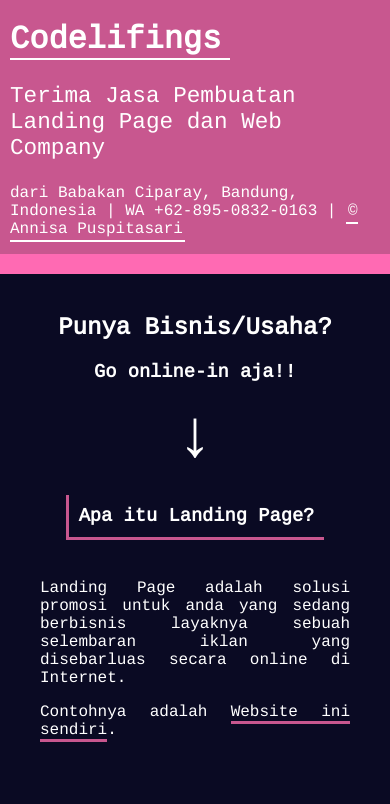
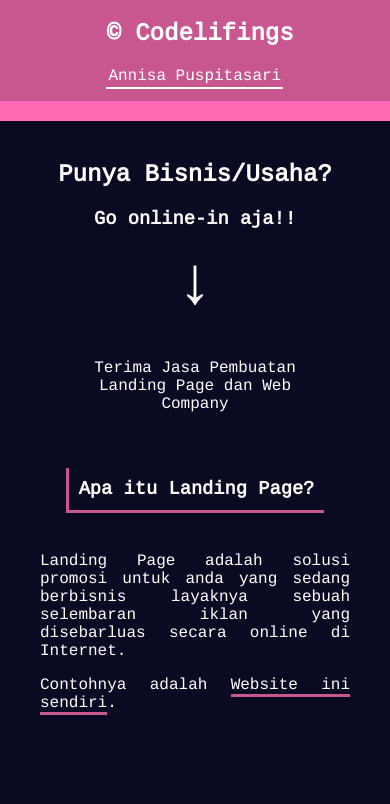
Before and after one commit to nisacodelifings/Landing-Page-Codelifings, a React app: page / in a window 390 px wide. Shown: the top 804 px of the page. Built offline with nearby package versions, Linux system fonts and the light colour scheme.

Commit message:
oke mantap lah plis

```diff
--- a/src/Content.js
+++ b/src/Content.js
@@ -7,6 +7,11 @@ export default function Content() {
         <h2>Punya Bisnis/Usaha?</h2>
         <h3>Go online-in aja!!</h3>
         <span style={{ fontSize: "50pt" }}>&#8595;</span>
+        <main>
+          <p className="desc">
+            Terima Jasa Pembuatan Landing Page dan Web Company
+          </p>
+        </main>
         <div className="judul">
           <h3>Apa itu Landing Page?</h3>
         </div>
--- a/src/Navbar.js
+++ b/src/Navbar.js
@@ -4,18 +4,14 @@ export default function Header() {
   return (
     <header>
       <div>
-        <h1>Codelifings</h1>
-        <p className="desc">
-          Terima Jasa Pembuatan Landing Page dan Web Company
-        </p>
+        <h2>&copy; Codelifings</h2>
         <p>
-          dari Babakan Ciparay, Bandung, Indonesia | WA +62-895-0832-0163 |{" "}
-          <a
+        <a
             style={{ color: "white" }}
             className="nisa"
             href="https://nisacodelifings.netlify.com"
           >
-            &copy; Annisa Puspitasari
+            Annisa Puspitasari
           </a>
         </p>
       </div>
--- a/src/styles.css
+++ b/src/styles.css
@@ -14,12 +14,7 @@ header {
   padding-left: 10px;
 }
 h1 {
-  border-bottom: 2px solid white;
   width: 220px;
-}
-.desc {
-  font-size: 17pt;
-  text-align: left;
 }
 main {
   text-align: center;
@@ -47,6 +42,13 @@ main {
   .isi,
   .warn {
     width: 450px;
+  }
+}
+@media screen and (max-width:580px){
+  .desc{
+    width: 220px;
+    display: flex;
+    justify-content: center;
   }
 }
 a {
```
